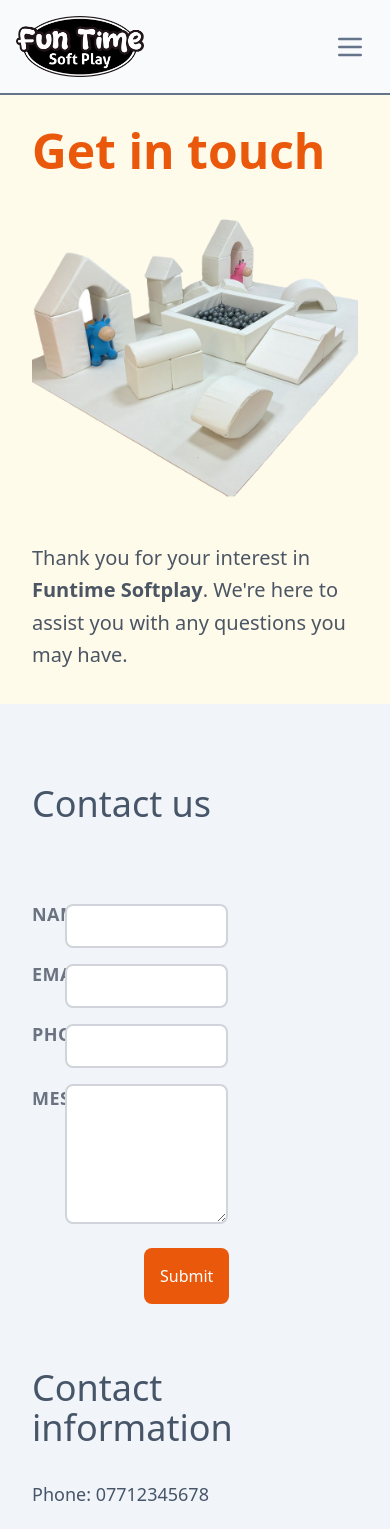
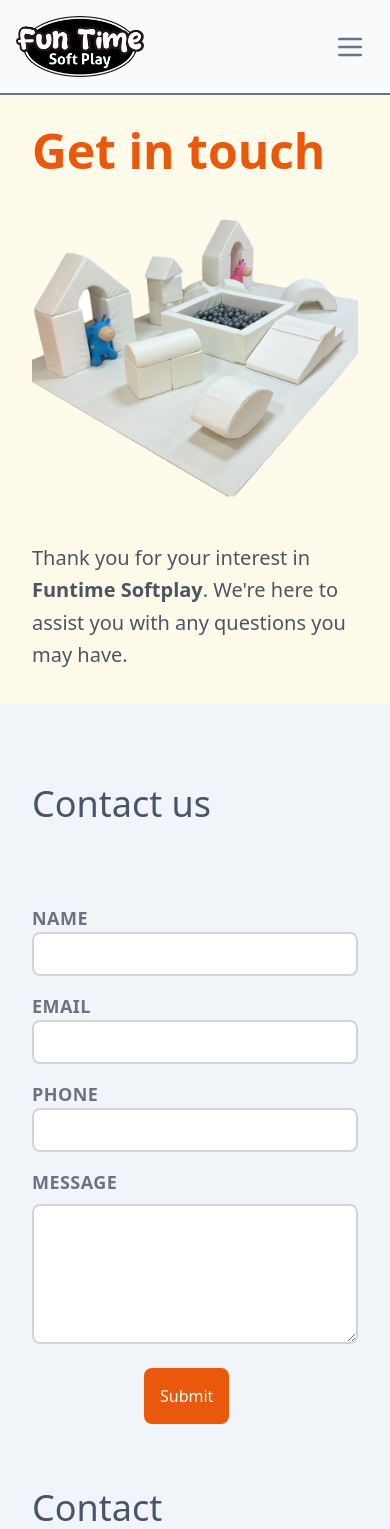
Before and after one commit to 5ero/funtimesoftplay, a Nuxt app: page /contact in a window 390 px wide. Shown: the top 1529 px of the page. Built offline with nearby package versions, Linux system fonts and the light colour scheme.

Commit message:
contact us

```diff
--- a/components/form/input.vue
+++ b/components/form/input.vue
@@ -13,10 +13,10 @@ const props = defineProps({
 
 <template>
 <div>
-  <div class="w-full flex flex-row space-y-4 justify-center items-center">
+  <div class="mt-4 w-full flex flex-col md:flex-row md:space-y-4 md:justify-center md:items-center">
     <label
         for="{{ label }}"
-        class="w-2/12 block uppercase tracking-wide text-gray-500 text-lg font-semibold mb-2"
+        class="md:w-2/12 block uppercase tracking-wide text-gray-500 text-lg font-semibold md:mb-2"
     >
       {{ label }}
     </label>
--- a/components/form/textArea.vue
+++ b/components/form/textArea.vue
@@ -9,7 +9,7 @@ const props = defineProps({
 
 <template>
 <div>
-  <div class="flex flex-row space-y-4 justify-center">
+  <div class="flex flex-col md:flex-row md:space-y-4 justify-center">
     <label
         for="{{ label }}"
         class="w-2/12 mt-4 block uppercase tracking-wide text-gray-500 text-lg font-semibold mb-2"
--- a/pages/contact.vue
+++ b/pages/contact.vue
@@ -13,7 +13,7 @@ import Button from "~/components/form/button.vue";
       <HeroContact />
       <div class="max-w-7xl mx-auto">
         <div class="flex flex-col md:flex-row mt-12">
-          <div class="w-2/3">
+          <div class="w-full md:w-2/3">
             <h1 class="text-slate-600 text-4xl m-8">
               Contact us
             </h1>
```
